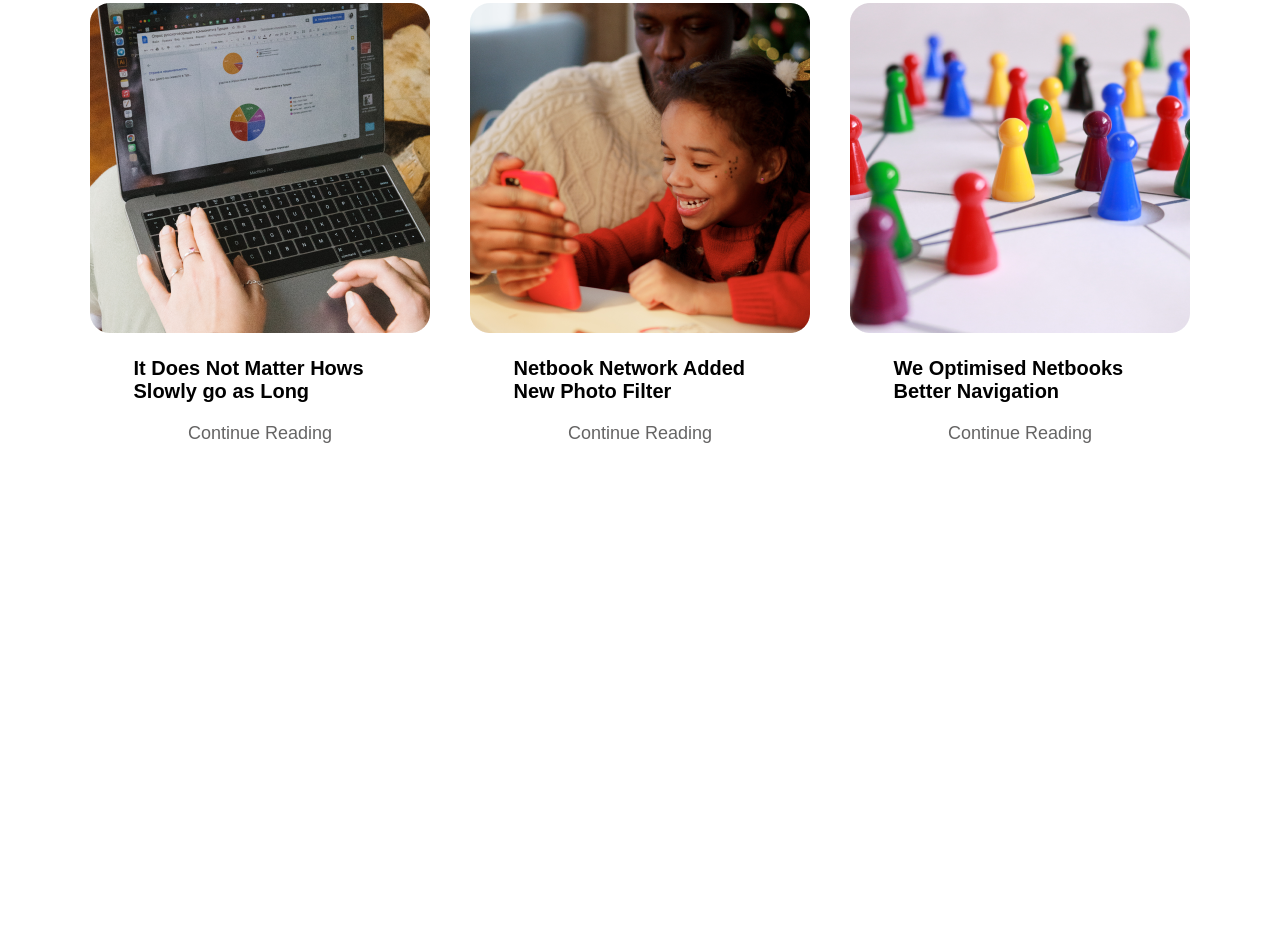
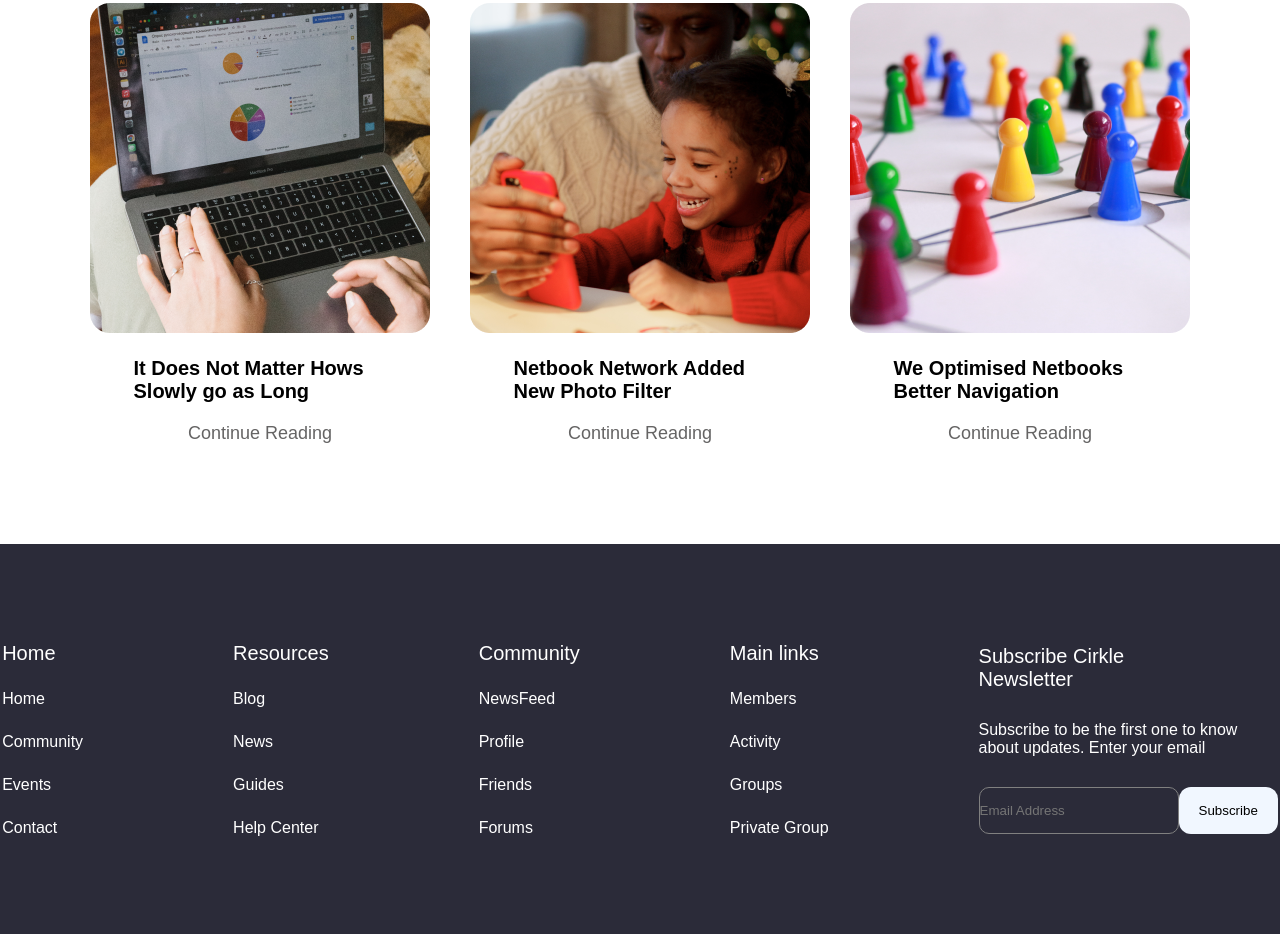
Before and after one commit to muhammadnazarov1724-cell/netbook, a plain HTML site: page index.html in a window 1280 px wide. Shown: the part 4289-5223 px from the top of the page. Before the commit the page ends 4733 px from the top, so only its background shows below. Drawn offline with Linux system fonts and the light colour scheme.

Commit message:
footer section1

```diff
--- a/index.html
+++ b/index.html
@@ -279,5 +279,47 @@
 
       </section>
     </main>
+
+    <footer>
+        <section class="footer1">
+            <div class="dhome">
+                <p style="color: white;font-size: 20px;font-weight: 500;">Home</p>
+                <p>Home</p>
+                <p>Community</p>
+                <p>Events</p>
+                <p>Contact</p>
+            </div>
+            <div class="dhome">
+                <p style="color: white;font-size: 20px;font-weight: 500;">Resources</p>
+                <p>Blog</p>
+                <p>News</p>
+                <p>Guides</p>
+                <p>Help Center</p>
+            </div>
+            <div class="dhome">
+                <p style="color: white;font-size: 20px;font-weight: 500;">Community</p>
+                <p>NewsFeed</p>
+                <p>Profile</p>
+                <p>Friends</p>
+                <p>Forums</p>
+            </div>
+            <div class="dhome">
+                <p style="color: white;font-size: 20px;font-weight: 500;">Main links</p>
+                <p>Members</p>
+                <p>Activity</p>
+                <p>Groups</p>
+                <p>Private Group</p>
+            </div>
+           <div class="regist">
+            <p style="color: white;font-weight: 500;font-size: 20px;width: 170px;">Subscribe Cirkle Newsletter</p>
+            <p style="color: white;width: 270px;">Subscribe to be the first one to know about updates. Enter your email</p>
+            <div class="inps">
+                <input class="inp" type="email" placeholder="Email Address">
+                <button>Subscribe</button>
+            </div>
+           </div>
+        </section>
+    </footer>
+
   </body>
 </html>
--- a/style.scss
+++ b/style.scss
@@ -325,3 +325,39 @@ header {
     }
 
 }
+.footer1 {
+    background-color: #2B2B39;
+    height: 390px;
+    margin-top: 100px;
+    display: flex;
+    justify-content: center;
+    gap: 150px;
+    align-items: center;
+    .dhome {
+        display: flex;
+        flex-direction: column;
+        row-gap: 25px;
+        p {
+            color: white;
+        }
+    }
+    .regist {
+        display: flex;
+        flex-direction: column;
+        row-gap: 30px;
+        .inps {
+          display: flex;
+          .inp {
+            background-color: #2B2B39;
+            border: 1px solid gray;
+            padding: 15px 0px;
+            border-radius: 10px;
+            width: 200px;
+          }
+          button {
+            @include buttons ;
+            color: black;
+          }
+        }
+    }
+}
```
Also changed, not shown: style.css, 1 other file.
